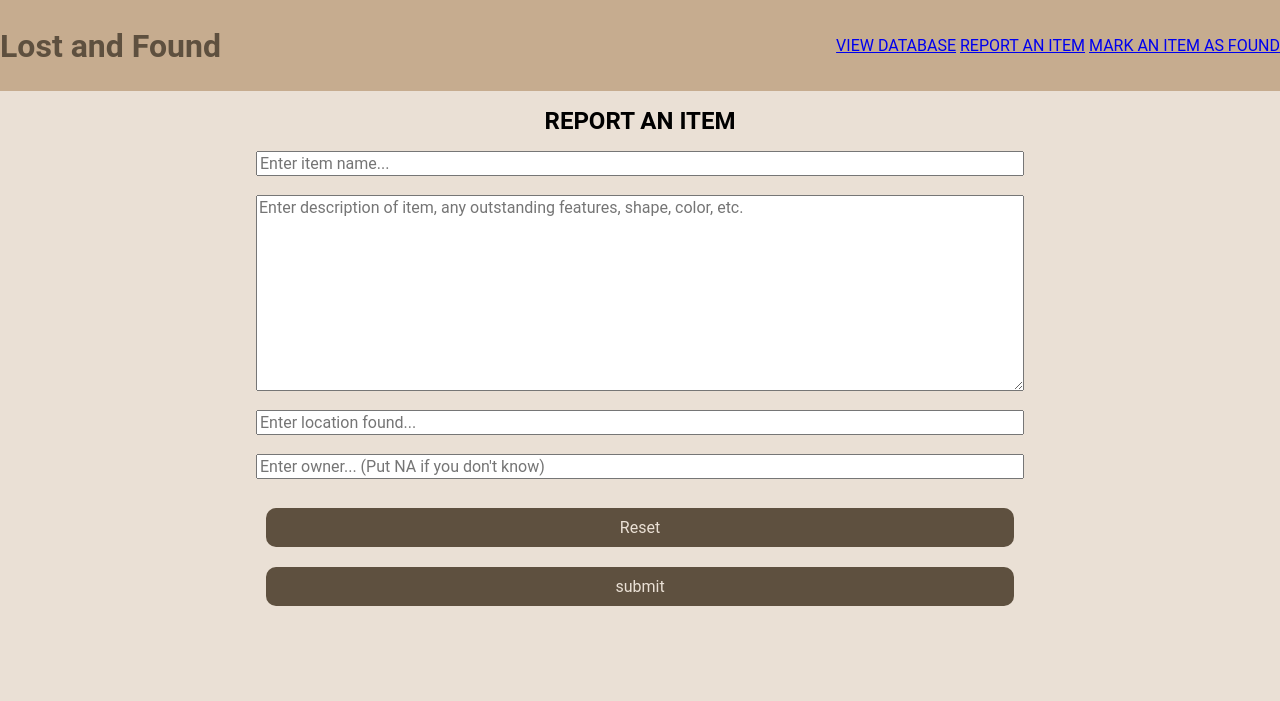
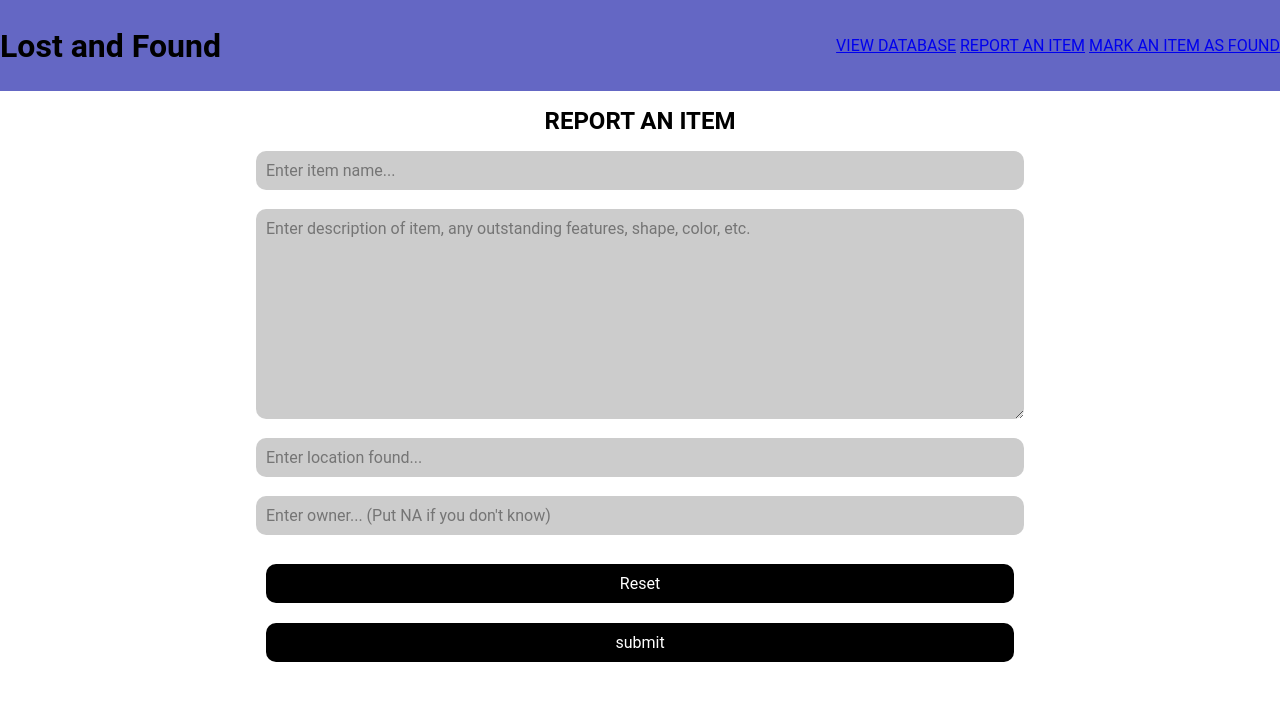
Before and after one commit to Gabareal/courseworkWebsite-py, a Flask app: page / in a window 1280 px wide. Shown: the top 701 px of the page. Run offline with Flask 3, Linux system fonts and the light colour scheme.

Commit message:
Update index.css

```diff
--- a/static/index.css
+++ b/static/index.css
@@ -1,7 +1,7 @@
 :root {
-    --color-primary: #eae0d5;
-    --color-accent: #c6ac8f;
-    --color-CTA: #5E503F;
+    --color-primary: #ffffff;
+    --color-accent: #6467c4;
+    --color-CTA: black;
 }
 *{font-size: 1rem;font-family: 'Roboto', sans-serif;}
 
@@ -14,7 +14,6 @@ body {
 nav {
     width: 100vw;
     left: 0;
-
     display: flex;
     justify-content: space-between;
     align-items: center;
@@ -28,12 +27,10 @@ nav {
     border: none;
     background-color: var(--color-accent);
     transition-duration: 0.3s;
-    padding:10px;
-    border-radius: 10px;
+    padding:2px;
 }
 .navButtons > button:hover {
-    background-color: var(--color-CTA);
-    color:var(--color-primary);
+    border-bottom: 2px black solid;
 }
 
 #Logo {
@@ -75,7 +72,12 @@ form > #btn-form {
     color: var(--color-primary);
     margin: 10px;
 }
-
+form > input, form>textarea {
+    border: none;
+    background-color:  rgba(0,0,0,0.2);
+    padding: 10px;
+    border-radius: 10px;
+}
 
 /*-------------DATABASE VIEW------------------*/
 #ViewDisplay > h1 {
```
